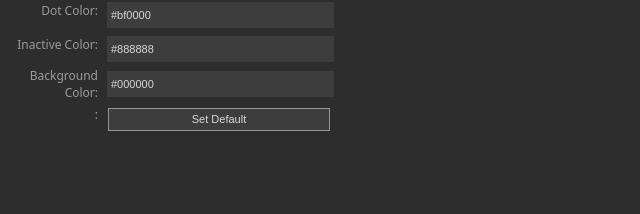
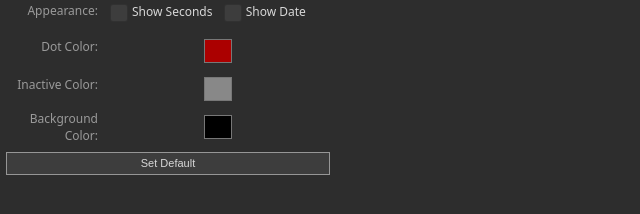
Before and after one commit to wortkrieg/streamdeck-onairclock, a plain HTML site: page fail.marc.onairclock.sdPlugin/propertyinspector/index.html in a window 1280 px wide. Shown: the whole page, without its empty margins (0-640 px from the left). Drawn offline with Linux system fonts and the light colour scheme.

Commit message:
add color pickers, add appearance checkboxes

```diff
--- a/fail.marc.onairclock.sdPlugin/propertyinspector/index.html
+++ b/fail.marc.onairclock.sdPlugin/propertyinspector/index.html
@@ -12,30 +12,42 @@
         <div class="sdpi-wrapper">
 
           <!-- DROP HTML-STUFF BELOW -->
-
-          <!--
-            Here we just copied a couple of elements from the PISamples example, which contains
-            a huge collection pre-made HTML-elements for you to use.
-            Important here is (if you plan to communicate from the Property Inspector to the plugin without
-            further programming), that you add an 'id' to an element's control.
-            This will get the 'key', which is sent to the plugin (or settings), along with the value of
-            the control.
-          -->
-            <div class="sdpi-item">
+            <!-- <div class="sdpi-item">
               <div class="sdpi-item-label">Dot Color</div>
               <input id="dotcolor" class="sdpi-item-value" type="text" value="#bf0000" pattern="#[0-9A-Fa-f]{6}" />
+            </div> -->
+            <div type="checkbox" class="sdpi-item">
+              <div class="sdpi-item-label">Appearance</div>
+              <div class="sdpi-item-value ">
+                  <input id="showSeconds" type="checkbox" value="show seconds">
+                  <label for="showSeconds"><span></span>Show Seconds</label>
+                  <input id="showDate" type="checkbox" value="show date">
+                  <label for="showDate"><span></span>Show Date</label>
+              </div>
             </div>
-            <div class="sdpi-item">
+            <div type="range" class="sdpi-item" id="dotcolorSlider">
+              <div class="sdpi-item-label">Dot Color</div>
+              <div class="sdpi-item-value">
+                  <input type="color" pattern="#[0-9A-Fa-f]{6}" id="dotcolor" value="#ab0000">
+              </div>
+            </div>
+
+            <div type="range" class="sdpi-item" id="inactivecolorSlider">
               <div class="sdpi-item-label">Inactive Color</div>
-              <input id="inactivecolor" class="sdpi-item-value" type="text" value="#888888" pattern="#[0-9A-Fa-f]{6}" />
+              <div class="sdpi-item-value">
+                  <input type="color" pattern="#[0-9A-Fa-f]{6}" id="inactivecolor" value="#888888">
+              </div>
             </div>
-            <div class="sdpi-item">
+
+            <div type="range" class="sdpi-item" id="backgroundcolorSlider">
               <div class="sdpi-item-label">Background Color</div>
-              <input id="backgroundcolor" class="sdpi-item-value" type="text" value="#000000" pattern="#[0-9A-Fa-f]{6}"/>
+              <div class="sdpi-item-value">
+                  <input type="color" pattern="#[0-9A-Fa-f]{6}" id="backgroundcolor" value="#000000" pattern="#[0-9A-Fa-f]{6}">
+              </div>
             </div>
 
             <div class="sdpi-item">
-              <div class="sdpi-item-label"></div>
+              <!-- <div class="sdpi-item-label"></div> -->
               <button class="sdpi-item-value" id="setdefault" value="Set Default" data-localize="Click me">Set Default</button>
             </div>
 
@@ -48,5 +60,14 @@
         <script src="js/common.js"></script>
         <script src="js/common_pi.js"></script>
         <script src="js/index_pi.js"></script>
+        <script>
+          // function updateColor() {
+          //   const colorSlider = document.getElementById('color-slider');
+          //   const colorInput = document.getElementById('dotcolor');
+          //   const colorValue = Number(colorSlider.value).toString(16);
+          //   colorInput.value = '#' + ('000000' + colorValue).slice(-6);
+          // }
+
+        </script>
     </body>
     </html>
```
